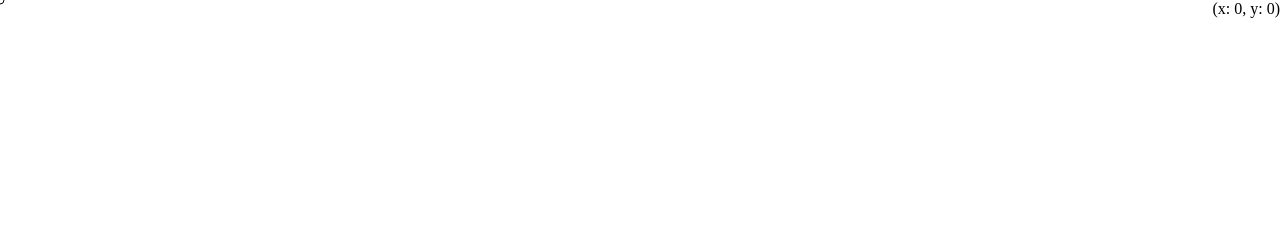
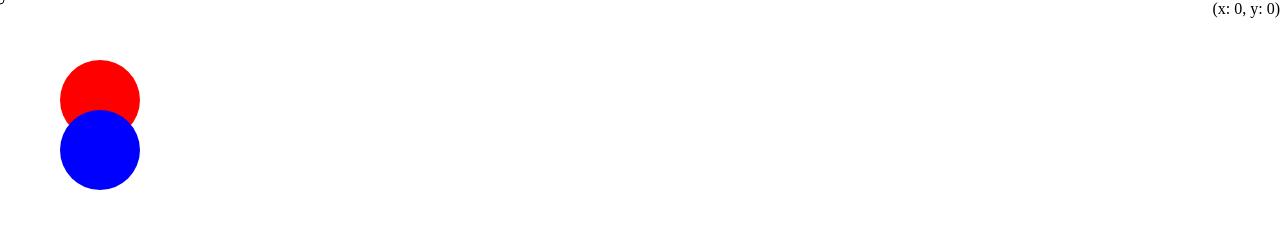
Before and after one commit to trandangduat/math-board, a website with bundled scripts: page index.html in a window 1280 px wide. Built offline with nearby package versions, Linux system fonts and the light colour scheme.

Commit message:
Add Layer class

```diff
--- /dev/null
+++ b/Layer.js
@@ -0,0 +1,21 @@
+export class Layer {
+    constructor (id) {
+        this.id = id;
+        this.canvas = document.createElement("canvas");
+        this.canvas.classList.add("layer");
+        this.canvas.width = innerWidth;
+        this.canvas.height = innerHeight;
+        document.body.appendChild(this.canvas);
+        this.ctx = this.canvas.getContext("2d");
+    }
+    draw(x,y, color) {
+        this.ctx.beginPath();
+        this.ctx.arc(x, y, 40, 0, Math.PI * 2);
+        this.ctx.fillStyle = color;
+        this.ctx.fill();
+    }
+    info() {
+        console.log(`Layer ${this.id}`);
+        console.log(this.canvas);
+    }
+}
--- a/index.html
+++ b/index.html
@@ -9,7 +9,6 @@
 <body>
     <canvas id="canvas"></canvas>
     <div id="mouse-pos" style="position: absolute; top: 0; right: 0; width: auto;"></div>
-    <p id="fps-counter"></p>
 </body>
-<script src="index.js"></script>
+<script type="module" src="index.js"></script>
 </html>
--- a/index.js
+++ b/index.js
@@ -1,3 +1,4 @@
+import { Layer } from "./Layer.js";
 const canvas = document.getElementById("canvas");
 const ctx = canvas.getContext("2d");
 const mousePosTracker = document.getElementById("mouse-pos");
@@ -222,5 +223,10 @@ function draw() {
         isDrawing = false;
     });
 
+    const test = new Layer(1);
+    test.draw(100,100,'red');
+    const test2 = new Layer(2);
+    test2.draw(100,150,'blue');
+
     draw();
-})();
+})()
--- a/style.css
+++ b/style.css
@@ -8,6 +8,9 @@ html, body{
     height: 100%;
 }
 
-#canvas {
+canvas {
     display: block;
+    position: absolute;
+    top: 0;
+    left: 0;
 }
```
